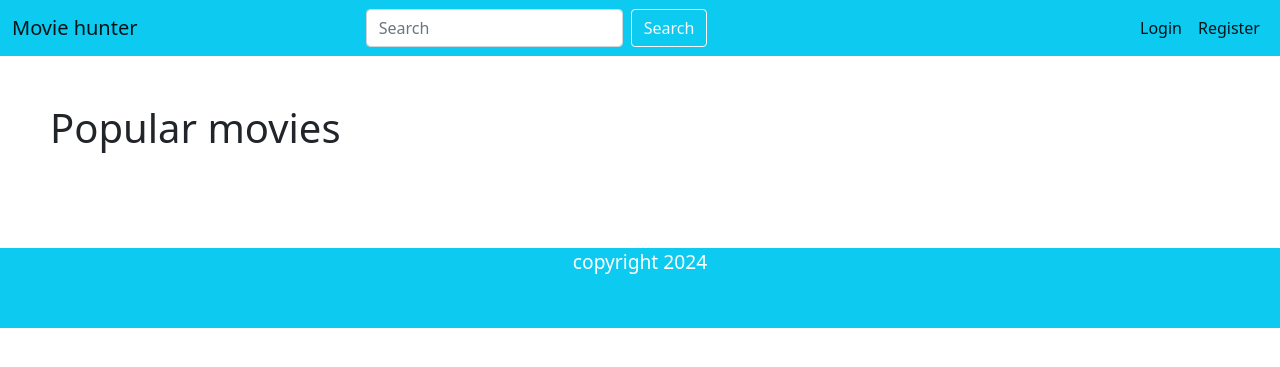
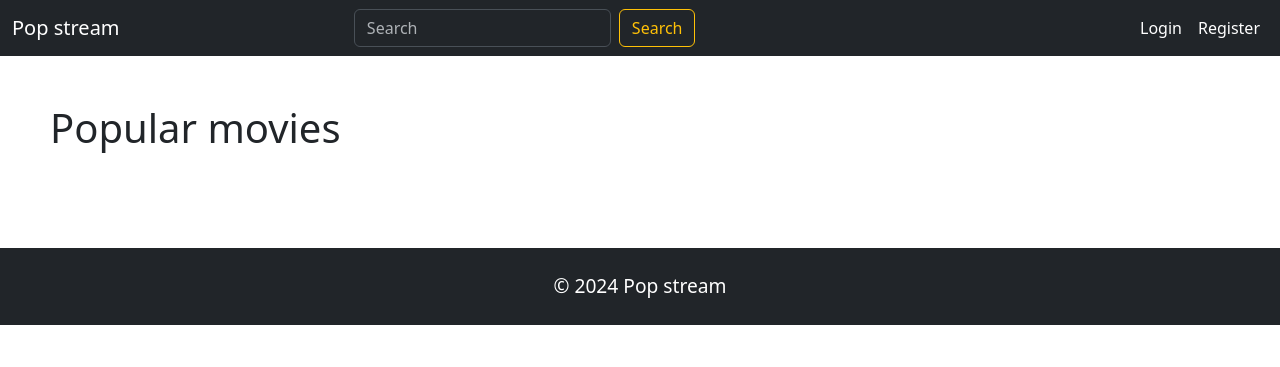
Before and after one commit to Efelomon/popstream, a PHP site: page /index.php in a window 1280 px wide. Shown: the top 367 px of the page. Run offline with PHP 8.4, Linux system fonts and the light colour scheme; data that the repository does not hold is empty.

Commit message:
updated boostrap version & changed nav/footer ui

```diff
--- a/includes/footer.php
+++ b/includes/footer.php
@@ -1,8 +1,7 @@
-<footer style="color:#fff;height:10vh;text-align:center;font-size:1.2rem;" class="bg-info">
-        copyright 2024<br>
+<footer class="bg-dark text-white text-center py-4" style="font-size: 1.2rem;">
+    <p class="mb-0">© 2024 Pop stream</p>
+</footer>
 
-</footer>
-    <script src="https://cdn.jsdelivr.net/npm/bootstrap@5.0.2/dist/js/bootstrap.bundle.min.js" integrity="sha384-MrcW6ZMFYlzcLA8Nl+NtUVF0sA7MsXsP1UyJoMp4YLEuNSfAP+JcXn/tWtIaxVXM" crossorigin="anonymous"></script>
 
 </body>
 </html>
--- a/includes/header.php
+++ b/includes/header.php
@@ -1,15 +1,11 @@
 <!doctype html>
-<html lang="en" data-bs-theme="dark">
+<html lang="en">
   <head>
-
     <meta charset="utf-8">
     <meta name="viewport" content="width=device-width, initial-scale=1">
+    <title>Pop stream</title>
+    <link href="https://cdn.jsdelivr.net/npm/bootstrap@5.3.3/dist/css/bootstrap.min.css" rel="stylesheet" integrity="sha384-QWTKZyjpPEjISv5WaRU9OFeRpok6YctnYmDr5pNlyT2bRjXh0JMhjY6hW+ALEwIH" crossorigin="anonymous">
+  </head>
+  <body>
 
-
-    <link href="https://cdn.jsdelivr.net/npm/bootstrap@5.0.2/dist/css/bootstrap.min.css" rel="stylesheet" integrity="sha384-EVSTQN3/azprG1Anm3QDgpJLIm9Nao0Yz1ztcQTwFspd3yD65VohhpuuCOmLASjC" crossorigin="anonymous">
-
-    <title>popcorn</title>
-  </head>
-  <body  >
-
-  <script src="https://cdn.jsdelivr.net/npm/bootstrap@5.0.2/dist/js/bootstrap.bundle.min.js" integrity="sha384-MrcW6ZMFYlzcLA8Nl+NtUVF0sA7MsXsP1UyJoMp4YLEuNSfAP+JcXn/tWtIaxVXM" crossorigin="anonymous"></script>
+    <script src="https://cdn.jsdelivr.net/npm/bootstrap@5.3.3/dist/js/bootstrap.bundle.min.js" integrity="sha384-YvpcrYf0tY3lHB60NNkmXc5s9fDVZLESaAA55NDzOxhy9GkcIdslK1eN7N6jIeHz" crossorigin="anonymous"></script>
--- a/includes/navbar.php
+++ b/includes/navbar.php
@@ -1,26 +1,27 @@
-<nav class="navbar navbar-expand-lg navbar-light bg-info mb-0">
+
+<nav class="navbar navbar-expand-lg bg-body bg-dark" data-bs-theme="dark">
   <div class="container-fluid">
-    <a class="navbar-brand" href="index.php">Movie hunter</a>
-    <button class="navbar-toggler" type="button" data-bs-toggle="collapse" data-bs-target="#navbarText" aria-controls="navbarText" aria-expanded="false" aria-label="Toggle navigation">
+    <a class="navbar-brand" href="/">Pop stream</a>
+    <button class="navbar-toggler" type="button" data-bs-toggle="collapse" data-bs-target="#navbarTogglerDemo02" aria-controls="navbarTogglerDemo02" aria-expanded="false" aria-label="Toggle navigation">
       <span class="navbar-toggler-icon"></span>
     </button>
-    <div class="collapse navbar-collapse" id="navbarText">
-
-      <form method="GET" class="d-flex mx-auto ">
-        <input class="form-control me-2 " type="search" placeholder="Search" name="search" aria-label="Search">
-        <button class="btn btn-outline-light" type="submit">Search</button>
-      </form>
-
-
-
+    <div class="collapse navbar-collapse" id="navbarTogglerDemo02">
+      <!-- Centered search bar -->
+      <div class="mx-auto">
+        <form class="d-flex" role="search" method="GET">
+          <input class="form-control me-2" name="search" type="search" placeholder="Search" aria-label="Search">
+          <button class="btn btn-outline-warning" type="submit">Search</button>
+        </form>
+      </div>
+      <!-- Right-aligned links -->
       <?php
 
 
 
 
        if (isset($_SESSION["user_id"])) {
-          echo '<ul class="navbar-nav mb-2 mb-lg-0">';
-          echo '<li class="nav-item"><a class="nav-link active" aria-current="page" href="#">Hello '. $_GET["name"].'</a></li>';
+          echo '<ul class="navbar-nav ms-auto mb-2 mb-lg-0">';
+          echo '<li class="nav-item"><a class="nav-link active" aria-current="page" href="#">Hello '.  htmlspecialchars($_GET["name"]).'</a></li>';
           echo '<li class="nav-item"><a class="nav-link active" href="./watchlist.php">Watchlist</a></li>';
           echo '<li class="nav-item"><a class="nav-link active" href="./logout.php">Logout</a></li>';
           echo '</ul>';
```
